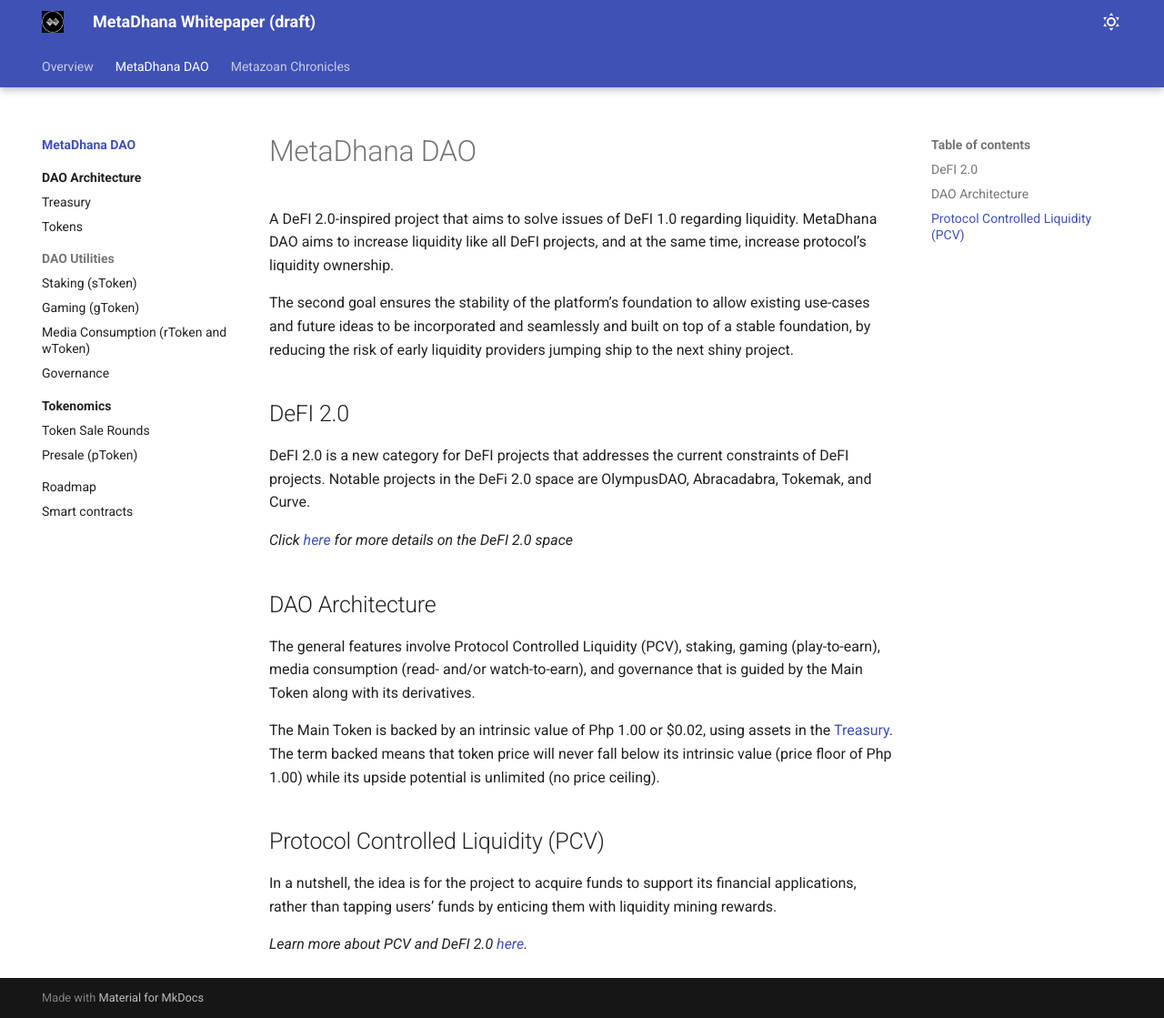
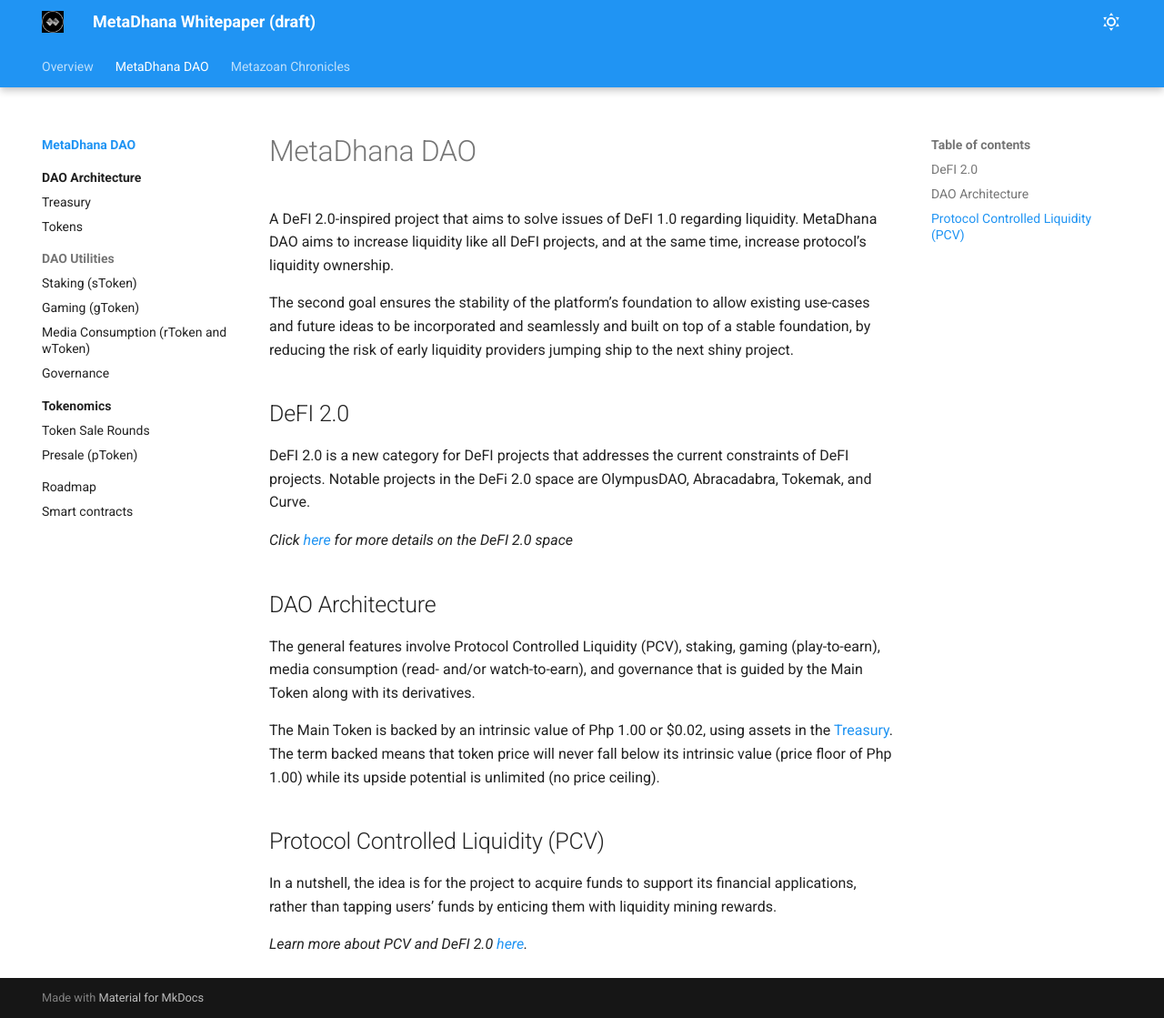
Before and after one commit to AshtreeBV/metazoan-whitepaper, an MkDocs documentation site: the page built from docs/dao/README.md, in a window 1280 px wide and 1119 px high. Shown: the whole window at 91% size. Built offline with MkDocs 1.6.1 and Material for MkDocs 9.7.7, drawn with Linux system fonts in a browser that asks for light colours.

Commit message:
simple colour

```diff
--- a/mkdocs.yml
+++ b/mkdocs.yml
@@ -21,13 +21,13 @@ theme:
       toggle:
         icon: material/weather-sunny
         name: Switch to dark mode
-      primary: indigo
+      primary: blue
       accent: red
     - scheme: slate #2
       toggle:
         icon: material/weather-night
         name: Switch to light mode
-      primary: purple
+      primary: black
       accent: pink
   favicon: assets/favicon.png
   logo: assets/logo.png
```
